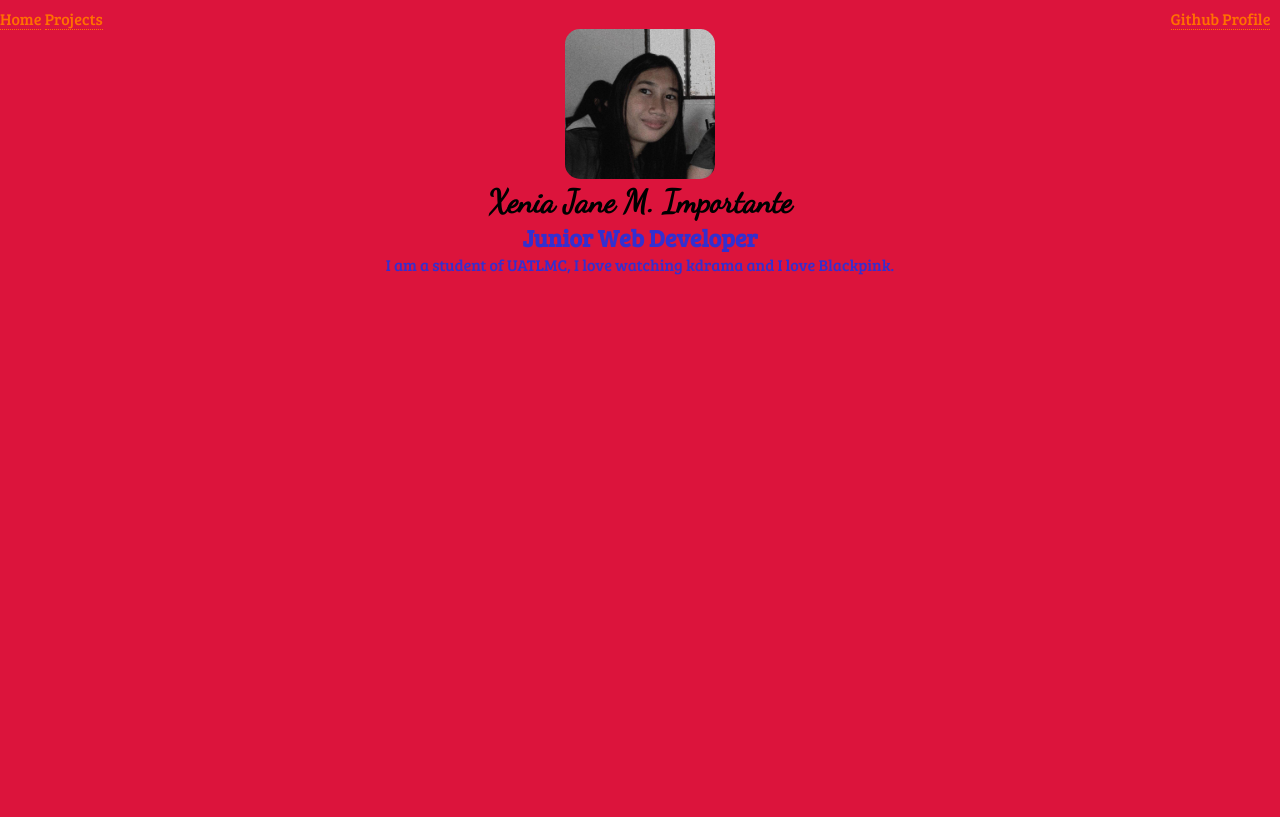
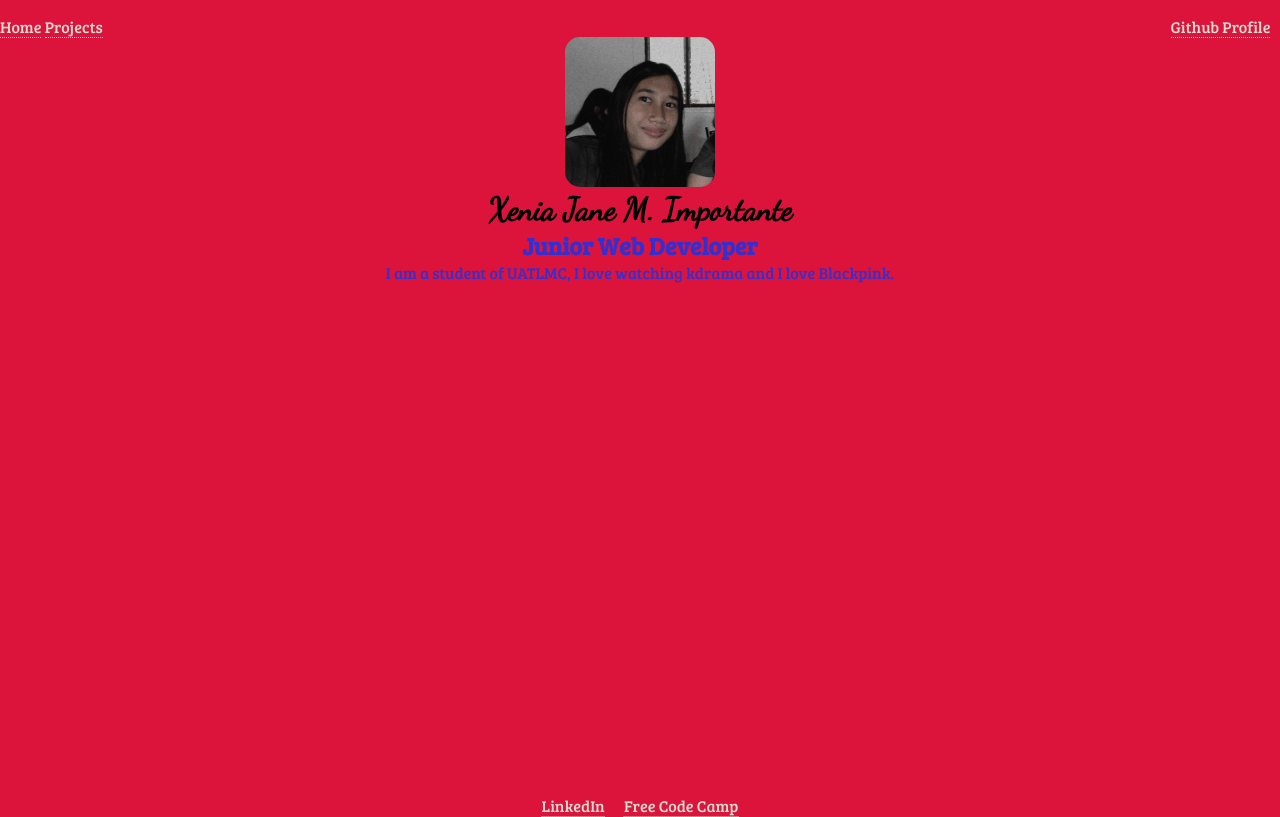
Before and after one commit to xjimportante/static-website, a plain HTML site: page index.html in a window 1280 px wide. Drawn offline with Linux system fonts and the light colour scheme.

Commit message:
add footer

```diff
--- a/css/styles.css
+++ b/css/styles.css
@@ -5,7 +5,10 @@
 	margin: 0;
 	box-sizing: border-box;
 }
-body {
+html, body {
+	height: 100vh;
+	width: 100vw;
+	position: relative;
 	background-color: crimson;
 	font-family: 'Bree Serif', serif;
 	color:#332FD0;
@@ -31,13 +34,24 @@ text-align: center;
 	text-align: right;
 }
 a {
-	color: #FF7000;
+	color: #D8D9CF;
 	text-decoration: none;
-	border-bottom: 1px dotted #FF7000;
+	border-bottom: 1px dotted #D8D9CF;
 }
 header {
-	margin-top: 8px;
+	margin-top: 16px;
 }
 .nav.link {
 	margin-left: 8px;
+	padding: 5px;
 }
+footer {
+	position: absolute;
+	bottom: 0;
+	left: 50%;
+	transform: translateX(-50%);
+
+}
+footer a:first-child{
+	margin-right: 16px;
+}
--- a/index.html
+++ b/index.html
@@ -23,5 +23,9 @@
 <h1 id="my-name">Xenia Jane M. Importante</h1>
 <h2>Junior Web Developer</h2>
 <p>I am a student of UATLMC, I love watching kdrama and I love Blackpink.</p></main>
+<footer>
+	<a href="https://www.linkedin.com/in/xeniajane/">LinkedIn</a>
+	<a href="https://freecodecamp.org/Xeniajane">Free Code Camp</a>
+</footer>
 </body>
 </html>
```
